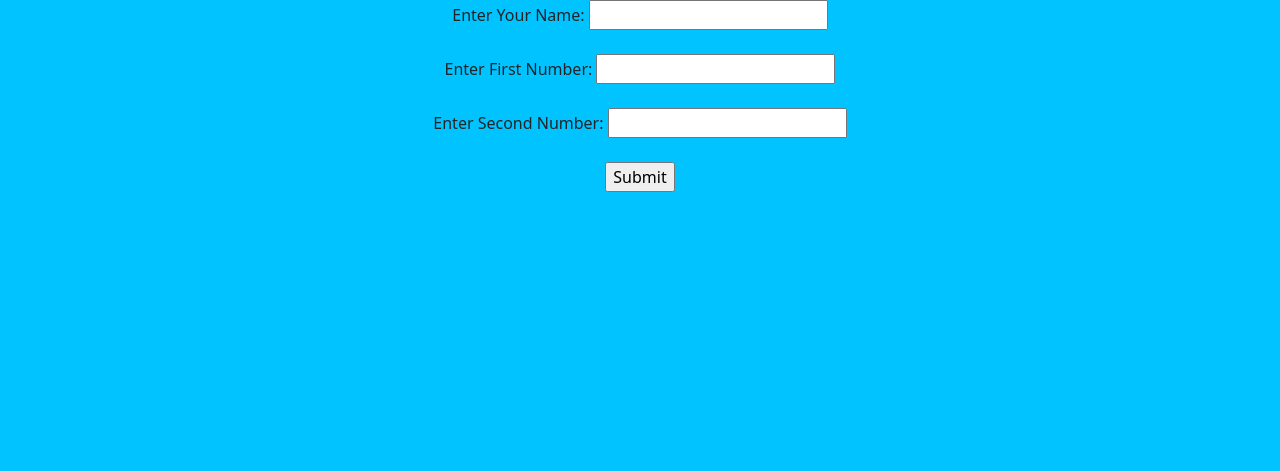
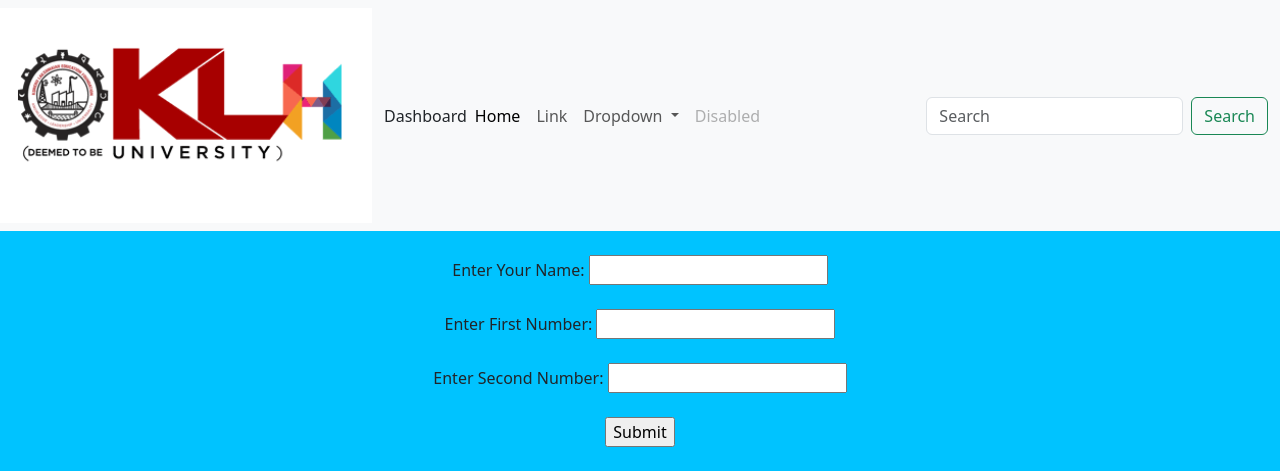
Before and after one commit to hemant-gautam-student/Django, a Django app: page / in a window 1280 px wide. Shown: the top 471 px of the page. Run offline with Django 5.2, Linux system fonts and the light colour scheme.

Commit message:
experiment 4 and 5

```diff
--- a/MyFirstProject/calc/urls.py
+++ b/MyFirstProject/calc/urls.py
@@ -2,5 +2,6 @@ from django.urls import path
 from . import views
 urlpatterns=[
     path('', views.home, name='home'),
-    path('add',views.add, name='add')
+    path('add',views.add, name='add'),
+    path('dashboard/',views.dashboard, name='dashboard'),
 ]
--- a/MyFirstProject/calc/views.py
+++ b/MyFirstProject/calc/views.py
@@ -13,3 +13,6 @@ def add(request):
     return render(request,'results.html',{'result':val3, 'username':name})
 
 # def inputname(request):
+
+def dashboard(request):
+    return render(request,'dashboard.html')
--- a/MyFirstProject/templates/base.html
+++ b/MyFirstProject/templates/base.html
@@ -16,4 +16,14 @@
     {% endblock %}
 
 </body>
+<script src="https://code.jquery.com/jquery-3.3.1.slim.min.js" integrity="sha384-q8i/
+X+965DzO0rT7abK41JStQIAqVgRVzpbzo5smXKp4YfRvH+8abtTE1Pi6jizo" crossorigin="anonymous"></script>
+
+<script src="https://cdn.jsdelivr.net/npm/popper.js@1.14.7/dist/umd/popper.min.js"
+integrity="sha384-UO2eT0CpHqdSJQ6hJty5KVphtPhzWj9WO1clHTMGa3JDZwrnQq4sF86dIHNDz0W1"
+crossorigin="anonymous"></script>
+
+<script src="https://cdn.jsdelivr.net/npm/bootstrap@4.3.1/dist/js/bootstrap.min.js"
+integrity="sha384-JjSmVgyd0p3pXB1rRibZUAYoIIy6OrQ6VrjIEaFf/nJGzIxFDsf4x0xIM+B07jRM"
+crossorigin="anonymous"></script>
 </html>
--- a/MyFirstProject/templates/home.html
+++ b/MyFirstProject/templates/home.html
@@ -23,6 +23,7 @@
             {% csrf_token %}
 
             <p>
+                <br>
                 Enter Your Name: <input type="text" name="username"><br>
                 <br>
                 Enter First Number: <input type="text" name="num1"><br>
--- a/MyFirstProject/templates/navbar.html
+++ b/MyFirstProject/templates/navbar.html
@@ -0,0 +1,38 @@
+{% load static %}
+    <nav class="navbar navbar-expand-lg bg-body-tertiary">
+        <img src="{% static 'Images/KLH_Logo.png' %}">
+        <div class="container-fluid">
+            <a class="nav-link" href="{% url 'dashboard' %}">Dashboard </a>
+        <button class="navbar-toggler" type="button" data-bs-toggle="collapse" data-bs-target="#navbarSupportedContent" aria-controls="navbarSupportedContent" aria-expanded="false" aria-label="Toggle navigation">
+            <span class="navbar-toggler-icon"></span>
+        </button>
+        <div class="collapse navbar-collapse" id="navbarSupportedContent">
+            <ul class="navbar-nav me-auto mb-2 mb-lg-0">
+            <li class="nav-item">
+                <a class="nav-link active" aria-current="page" href="#">Home</a>
+            </li>
+            <li class="nav-item">
+                <a class="nav-link" href="#">Link</a>
+            </li>
+            <li class="nav-item dropdown">
+                <a class="nav-link dropdown-toggle" href="#" role="button" data-bs-toggle="dropdown" aria-expanded="false">
+                Dropdown
+                </a>
+                <ul class="dropdown-menu">
+                <li><a class="dropdown-item" href="#">Action</a></li>
+                <li><a class="dropdown-item" href="#">Another action</a></li>
+                <li><hr class="dropdown-divider"></li>
+                <li><a class="dropdown-item" href="#">Something else here</a></li>
+                </ul>
+            </li>
+            <li class="nav-item">
+                <a class="nav-link disabled" aria-disabled="true">Disabled</a>
+            </li>
+            </ul>
+            <form class="d-flex" role="search">
+            <input class="form-control me-2" type="search" placeholder="Search" aria-label="Search">
+            <button class="btn btn-outline-success" type="submit">Search</button>
+            </form>
+      </div>
+    </div>
+  </nav>
```
Also changed, not shown: MyFirstProject/MyFirstProject/settings.py (+10 -1 lines), MyFirstProject/templates/dashboard.html (added, +16 -0 lines), MyFirstProject/static/Images/KLH_Logo.png (added).
